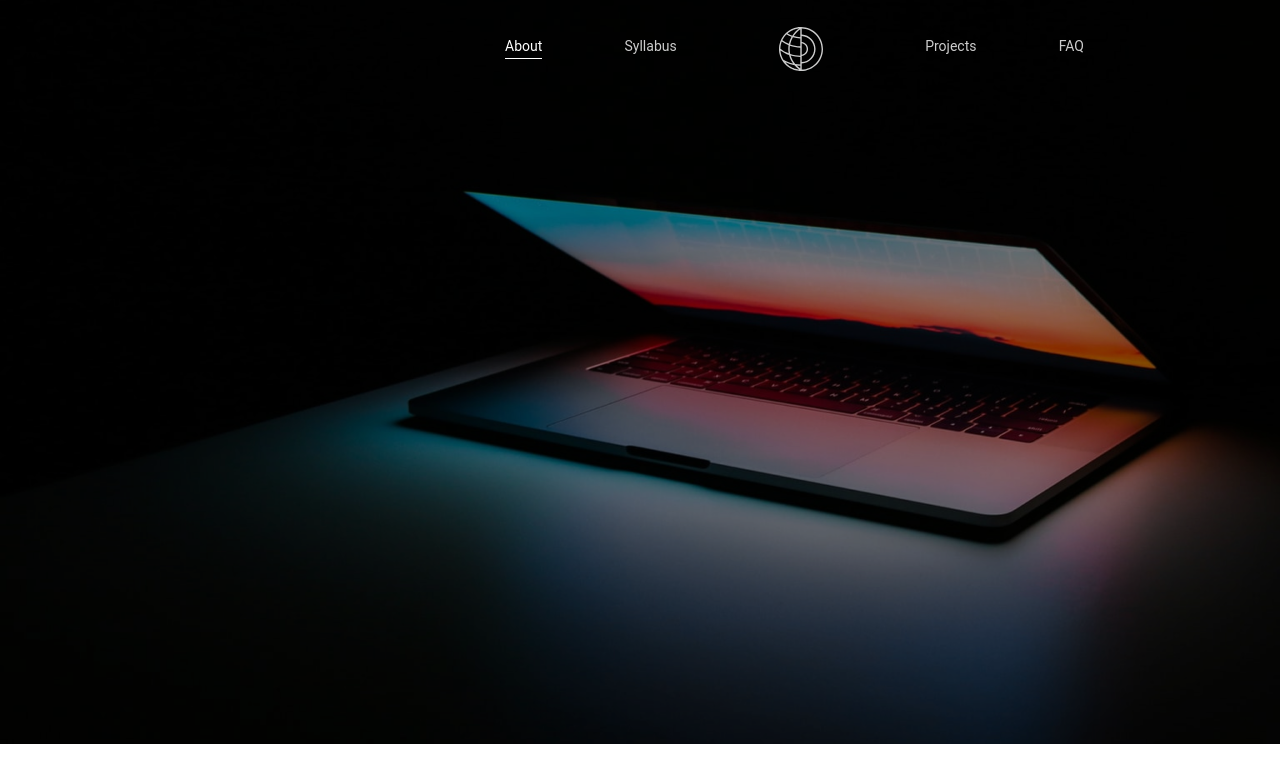
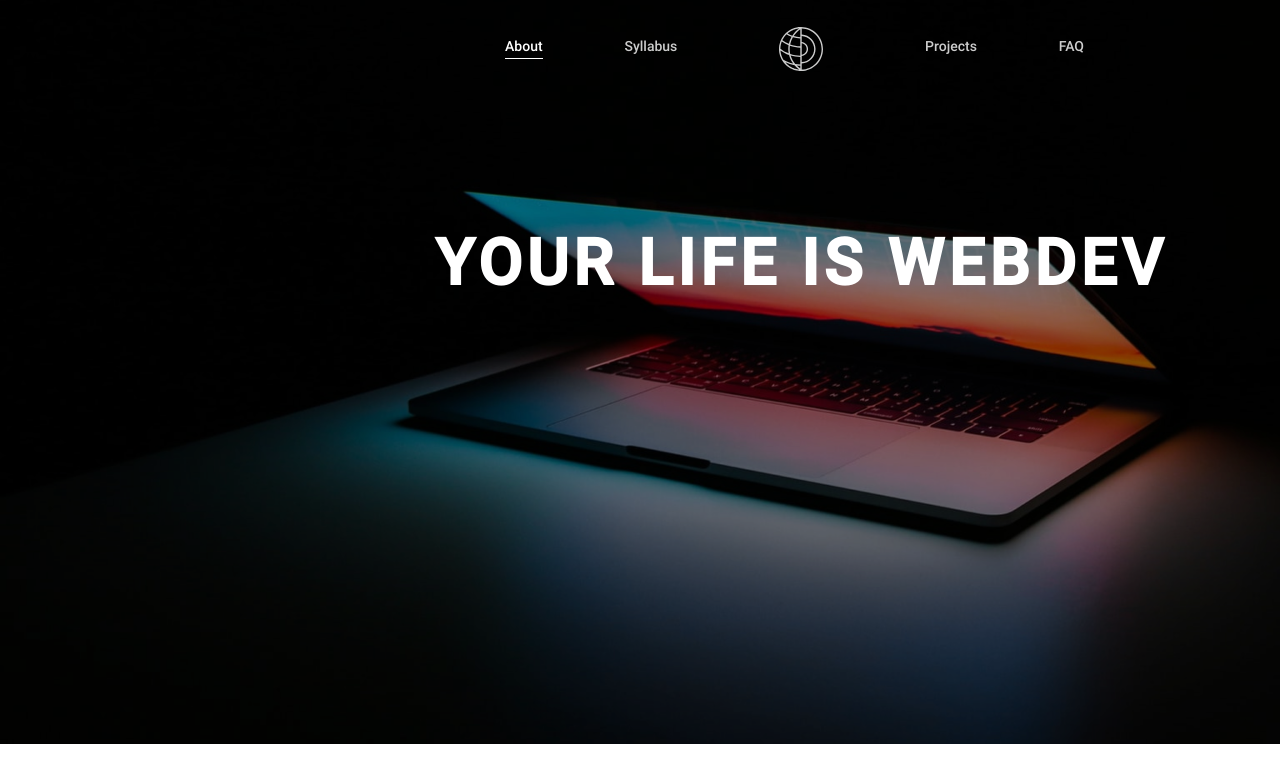
Before and after one commit to Kkasya/webdev, a plain HTML site: page index.html in a window 1280 px wide. Shown: the top 782 px of the page. Drawn offline with Linux system fonts and the light colour scheme.

Commit message:
feat: add note life

```diff
--- a/index.html
+++ b/index.html
@@ -20,7 +20,7 @@
                 <li class = "header">FAQ</li>
             </ul>
         </div>
-
+        <div class="life">YOUR LIFE IS WEBDEV</div>
     </div>
 </section>
 </body>
--- a/style.css
+++ b/style.css
@@ -1,3 +1,8 @@
+@font-face {
+    font-family: Roboto;
+    src: url(assets/Roboto-Medium.ttf);
+}
+
 body {
     margin: 0;
     width: 1600px;
@@ -6,6 +11,7 @@ body {
     background-position: center;
     background-size: cover;
 }
+/*1st-screen*/
 .first-screen {
     background: url("assets/bg-image-wrapper.png");
     height: 744px;
@@ -46,3 +52,14 @@ ul {
 li {
     list-style-type: none;
 }
+
+.life {
+    height: 75px;
+    margin: 131px 0px 0px 435px;
+    color: #FFFFFF;
+    font-family: Roboto;
+    font-style: normal;
+    font-weight: 700;
+    font-size: 64px;
+    letter-spacing: 4.6px;
+}
```
Also changed, not shown: assets/Roboto-Medium.ttf (added).
